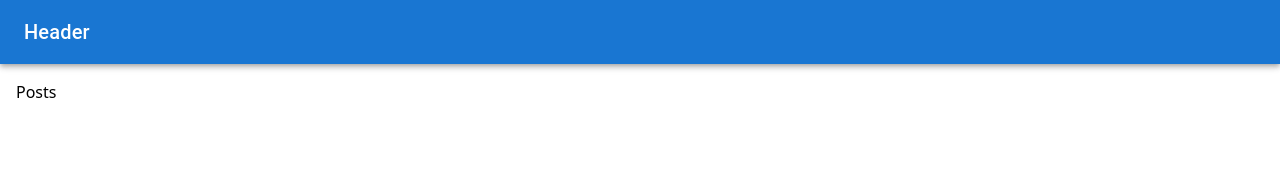
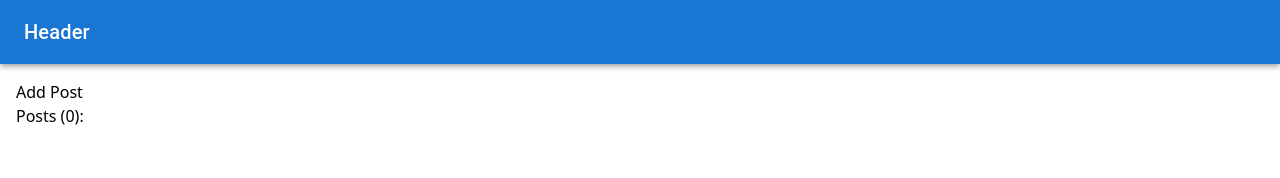
Before and after one commit to LeeGrobler/tiktok-generator-web-app, a React (Vite) app: page / in a window 1280 px wide. Shown: the top 178 px of the page. Built offline with nearby package versions, Linux system fonts and the light colour scheme.

Commit message:
added central store.

```diff
--- a/src/App.jsx
+++ b/src/App.jsx
@@ -1,6 +1,12 @@
 import { RouterProvider } from "react-router-dom";
+
 import router from "./router";
+import RedditContextProvier from "./store/reddit-context";
 
 export default function App() {
-  return <RouterProvider router={router} />;
+  return (
+    <RedditContextProvier>
+      <RouterProvider router={router} />
+    </RedditContextProvier>
+  );
 }
--- a/src/pages/Posts.jsx
+++ b/src/pages/Posts.jsx
@@ -1,3 +1,15 @@
+import { useContext } from "react";
+import { RedditContext } from "../store/reddit-context";
+
 export default function Posts() {
-  return <div>Posts</div>;
+  const { posts, addPost } = useContext(RedditContext);
+
+  return (
+    <>
+      <button onClick={() => addPost(Math.random())}>Add Post</button>
+      <p>
+        Posts ({posts.length}): {posts}
+      </p>
+    </>
+  );
 }
--- /dev/null
+++ b/src/store/reddit-context.jsx
@@ -0,0 +1,39 @@
+import { createContext, useReducer } from "react";
+
+export const RedditContext = createContext({
+  posts: [],
+  addPost: () => {},
+});
+
+const reducer = (state, action) => {
+  if (action.type === "add-post") {
+    return {
+      ...state,
+      posts: [...state.posts, action.payload],
+    };
+  }
+
+  return state;
+};
+
+export default function RedditContextProvider({ children }) {
+  const [state, dispatch] = useReducer(reducer, {
+    posts: [],
+  });
+
+  const addPost = (post) => {
+    dispatch({
+      type: "add-post",
+      payload: post,
+    });
+  };
+
+  const ctxValue = {
+    posts: state.posts,
+    addPost,
+  };
+
+  return (
+    <RedditContext.Provider value={ctxValue}>{children}</RedditContext.Provider>
+  );
+}
```
